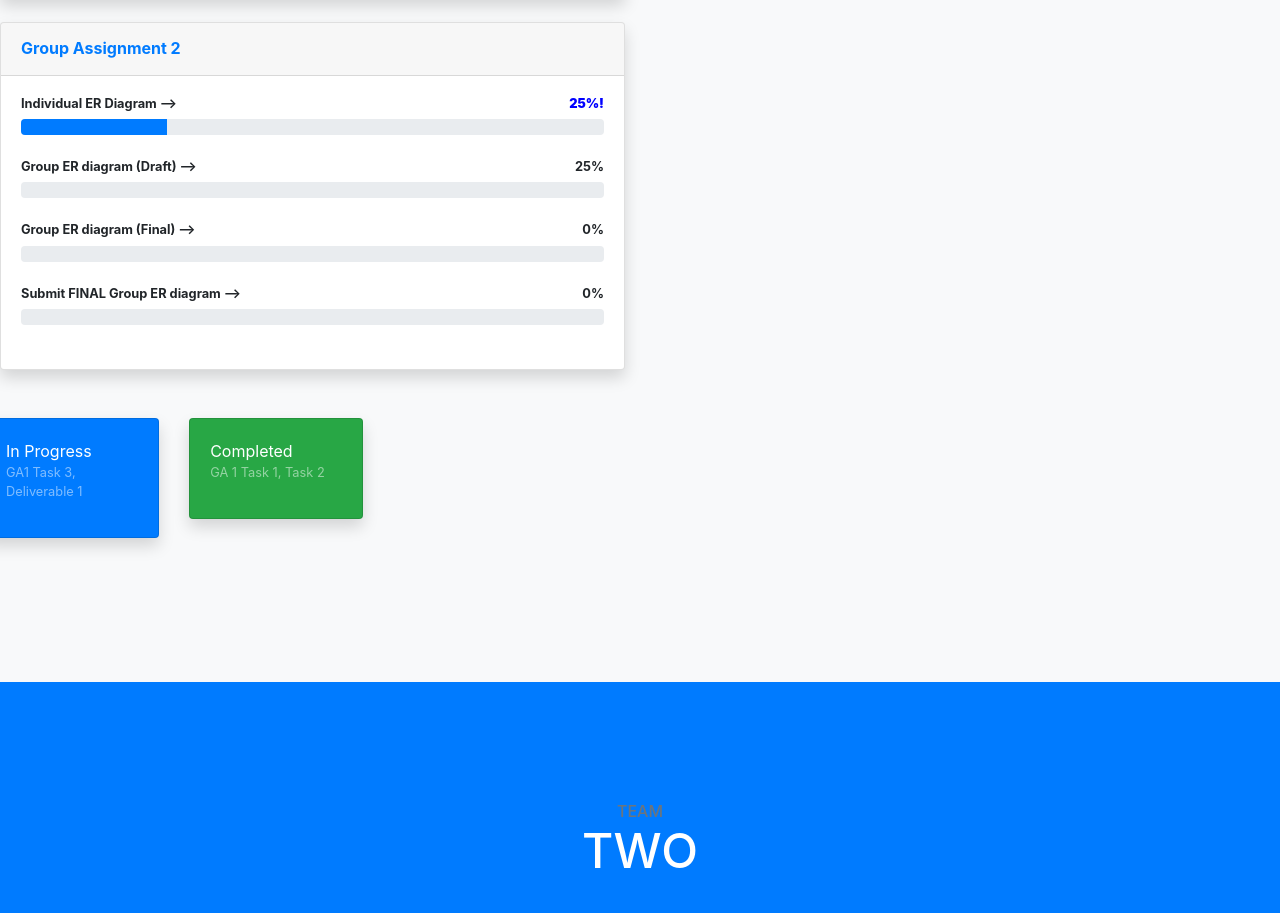
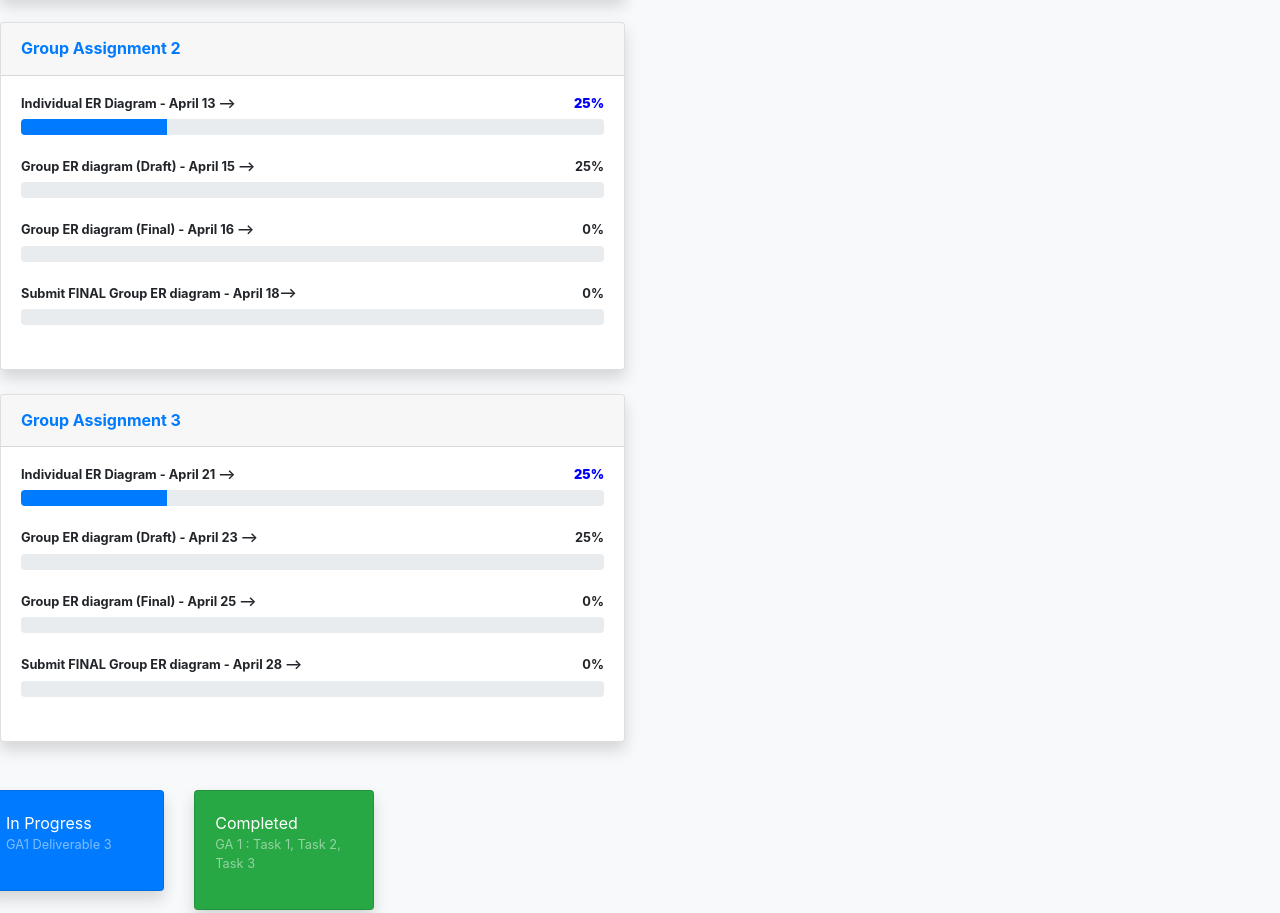
Before and after one commit to UHDrob/uhdproject, a website with bundled scripts: page index.html in a window 1280 px wide. Shown: the part 1932-2845 px from the top of the page. Built offline with nearby package versions, Linux system fonts and the light colour scheme.

Commit message:
Add ga3 to index

```diff
--- a/index.html
+++ b/index.html
@@ -157,25 +157,25 @@
                   </div>
                   <div class="card-body">
 
-                      <h4 class="small font-weight-bold">Individual ER Diagram   --> <span
-                          class="float-right" style="color:blue"><b>25%!</b></span></h4>
+                      <h4 class="small font-weight-bold">Individual ER Diagram - April 13 --> <span
+                          class="float-right" style="color:blue"><b>25%</b></span></h4>
                           <div class="progress">
                           <div class="progress-bar" role="progressbar" style="width: 25%"
                               aria-valuenow="100" aria-valuemin="0" aria-valuemax="25"></div>
                           </div><br>
-                      <h4 class="small font-weight-bold">Group ER diagram (Draft) --> <span
+                      <h4 class="small font-weight-bold">Group ER diagram (Draft) - April 15 --> <span
                           class="float-right">25%</span></h4>
                           <div class="progress mb-4">
                           <div class="progress-bar" role="progressbar" style="width: 0%"
                               aria-valuenow="60" aria-valuemin="0" aria-valuemax="100"></div>
                           </div>
-                      <h4 class="small font-weight-bold">Group ER diagram (Final) --> <span
+                      <h4 class="small font-weight-bold">Group ER diagram (Final) - April 16 --> <span
                           class="float-right">0%</span></h4>
                           <div class="progress mb-4">
                           <div class="progress-bar" role="progressbar" style="width: 0%"
                               aria-valuenow="60" aria-valuemin="0" aria-valuemax="100"></div>
                           </div>
-                      <h4 class="small font-weight-bold">Submit FINAL Group ER diagram --> <span
+                      <h4 class="small font-weight-bold">Submit FINAL Group ER diagram - April 18--> <span
                           class="float-right">0%</span></h4>
                           <div class="progress mb-4">
                           <div class="progress-bar" role="progressbar" style="width: 0%"
@@ -185,6 +185,42 @@
                   </div>
               </div>
           <!--/div -->
+
+              <!-- Project Card Example -->
+              <div class="card shadow mb-4">
+                <div class="card-header py-3">
+                    <h6 class="m-0 font-weight-bold text-primary">Group Assignment 3</h6>
+                </div>
+                <div class="card-body">
+
+                    <h4 class="small font-weight-bold">Individual ER Diagram - April 21 --> <span
+                        class="float-right" style="color:blue"><b>25%</b></span></h4>
+                        <div class="progress">
+                        <div class="progress-bar" role="progressbar" style="width: 25%"
+                            aria-valuenow="100" aria-valuemin="0" aria-valuemax="25"></div>
+                        </div><br>
+                    <h4 class="small font-weight-bold">Group ER diagram (Draft) - April 23 --> <span
+                        class="float-right">25%</span></h4>
+                        <div class="progress mb-4">
+                        <div class="progress-bar" role="progressbar" style="width: 0%"
+                            aria-valuenow="60" aria-valuemin="0" aria-valuemax="100"></div>
+                        </div>
+                    <h4 class="small font-weight-bold">Group ER diagram (Final) - April 25 --> <span
+                        class="float-right">0%</span></h4>
+                        <div class="progress mb-4">
+                        <div class="progress-bar" role="progressbar" style="width: 0%"
+                            aria-valuenow="60" aria-valuemin="0" aria-valuemax="100"></div>
+                        </div>
+                    <h4 class="small font-weight-bold">Submit FINAL Group ER diagram - April 28 --> <span
+                        class="float-right">0%</span></h4>
+                        <div class="progress mb-4">
+                        <div class="progress-bar" role="progressbar" style="width: 0%"
+                            aria-valuenow="60" aria-valuemin="0" aria-valuemax="100"></div>
+                        </div>
+
+                </div>
+            </div>
+
       </div>
   </div>
 
@@ -199,7 +235,7 @@
                           In Progress
                           <!--#4e73df-->
                           <div class="text-white-50 small">
-                              <p>GA1 Task 3, Deliverable 1 </p>
+                              <p>GA1  Deliverable 3 </p>
                           </div>
                       </div>
                   </div>
@@ -210,7 +246,7 @@
                           Completed
                           <!--#1CC88A-->
                           <div class="text-white-50 small">
-                              <P>GA 1 Task 1, Task 2 </p>
+                              <P>GA 1 : Task 1, Task 2, Task 3 </p>
                           </div>
                       </div>
                   </div>
```
